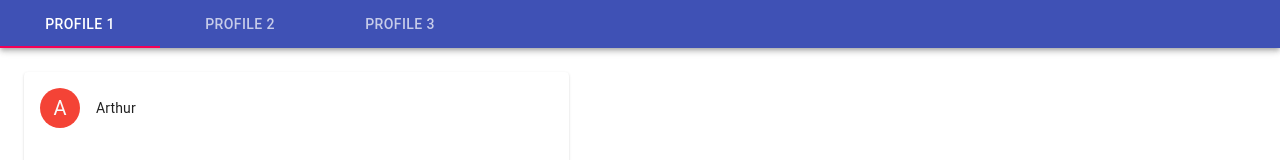
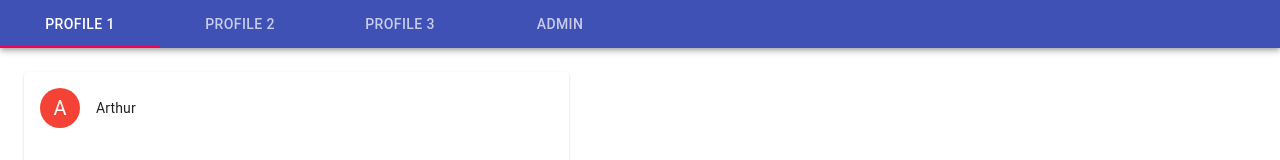
Before and after one commit to Francesco-Piccoli/Cal_hacks, a React (Create React App) app in the folder web/waw-client/: page / in a window 1280 px wide. Shown: the top 160 px of the page. Built offline with nearby package versions, Linux system fonts and the light colour scheme.

Commit message:
Adds Admin tab

```diff
--- a/web/waw-client/src/App.js
+++ b/web/waw-client/src/App.js
@@ -89,6 +89,7 @@ export default function App() {
           <Tab label="Profile 1" {...a11yProps(0)} />
           <Tab label="Profile 2" {...a11yProps(1)} />
           <Tab label="Profile 3" {...a11yProps(2)} />
+          <Tab label="Admin" {...a11yProps(2)} />
         </Tabs>
       </AppBar>
       <TabPanel value={value} index={0}>
@@ -100,6 +101,9 @@ export default function App() {
       <TabPanel value={value} index={2}>
         <ProfileCard profile={profiles[2]} />
       </TabPanel>
+      <TabPanel value={value} index={3}>
+        <a href="http://localhost:3001/#/app/dashboard" target="_blank">Admin</a>
+      </TabPanel>
     </div>
   );
 }
```
